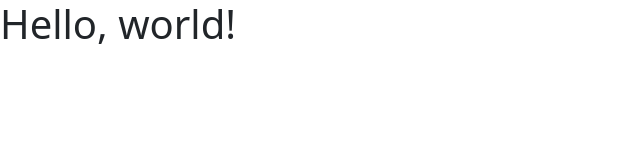
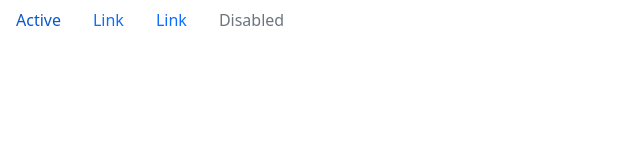
Before and after one commit to andrewkweb/andrewkweb.github.io, a plain HTML site: page index.html in a window 1280 px wide. Shown: the whole page, without its empty margins (0-640 px from the left). Drawn offline with nearby package versions, Linux system fonts and the light colour scheme.

Commit message:
Update index.html

```diff
--- a/index.html
+++ b/index.html
@@ -11,7 +11,20 @@
     <title>Hello, world!</title>
   </head>
   <body>
-    <h1>Hello, world!</h1>
+    <ul class="nav">
+        <li class="nav-item">
+          <a class="nav-link active" aria-current="page" href="#">Active</a>
+        </li>
+        <li class="nav-item">
+          <a class="nav-link" href="#">Link</a>
+        </li>
+        <li class="nav-item">
+          <a class="nav-link" href="#">Link</a>
+        </li>
+        <li class="nav-item">
+          <a class="nav-link disabled" href="#" tabindex="-1" aria-disabled="true">Disabled</a>
+        </li>
+      </ul>
 
 
     <script src="https://cdn.jsdelivr.net/npm/bootstrap@5.0.0-beta1/dist/js/bootstrap.bundle.min.js" integrity="sha384-ygbV9kiqUc6oa4msXn9868pTtWMgiQaeYH7/t7LECLbyPA2x65Kgf80OJFdroafW" crossorigin="anonymous"></script>
```
